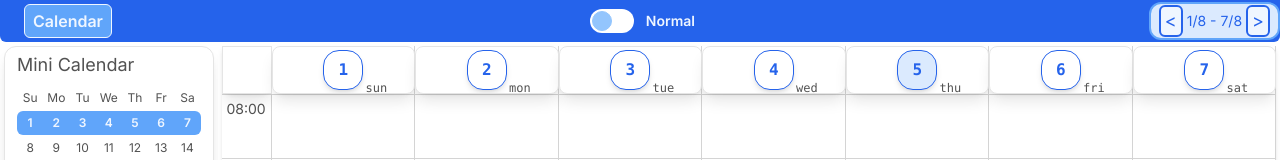
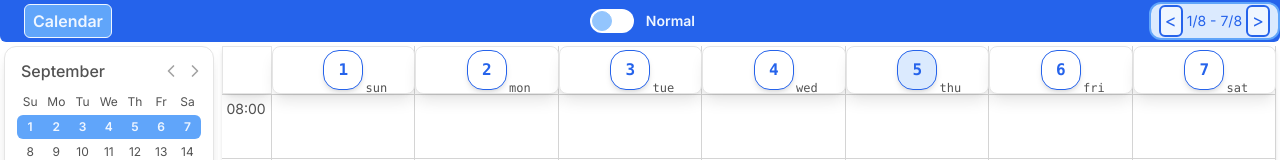
Before and after one commit to lucasduartesobreira/CalendarForge, a Next.js app: page / in a window 1280 px wide. Both pictures are taken after a click on the button "Calendar". Shown: the top 160 px of the page. Built offline with nearby package versions, Linux system fonts and the light colour scheme.

Commit message:
feat(mini-calendar): add a nav bar to mini calendar

```diff
--- a/components/calendar-mini-calendar/miniCalendar.tsx
+++ b/components/calendar-mini-calendar/miniCalendar.tsx
@@ -1,8 +1,8 @@
 import { HTMLDivExtended } from "@/utils/types";
-import { Titles } from "../shared/title-view/titles";
 import { useContext, useEffect, useMemo, useState } from "react";
 import { SelectedDateContext } from "../calendar-navbar/selectedDateContext";
 import { twMerge } from "tailwind-merge";
+import { ChevronLeft, ChevronRight, Undo2 } from "lucide-react";
 
 const daysOnMiniCalendarRange = Array.from(new Array(7 * 6));
 const daysHeader = Array.from(new Array(1 * 7));
@@ -17,10 +17,93 @@ const dayToName = {
   7: "Sa",
 };
 
-const MiniCalendar = ({}: { startDate: number }) => {
+const monthName = {
+  0: "January",
+  1: "February",
+  2: "March",
+  3: "April",
+  4: "May",
+  5: "June",
+  6: "July",
+  7: "August",
+  8: "September",
+  9: "October",
+  10: "November",
+  11: "December",
+} as const;
+
+const Nav = ({
+  startDate,
+  setStartDate,
+  today,
+}: {
+  startDate: Date;
+  setStartDate: (v: Date | ((v: Date) => Date)) => void;
+  today: Date;
+}) => {
+  const month = useMemo(
+    () => startDate.getMonth() as keyof typeof monthName,
+    [startDate],
+  );
+
+  const selectedStartDateMonth = useMemo(
+    () => today.getMonth() as keyof typeof monthName,
+    [today],
+  );
+
+  const showGoBack = useMemo(
+    () => (month !== selectedStartDateMonth ? "visible" : "invisible"),
+    [month, selectedStartDateMonth],
+  );
+
+  return (
+    <nav className="pl-2 pr-2 ml-1 mr-1 pt-1 mt-1 flex w-full gap-1 items-center text-neutral-400 ">
+      <a className="mr-auto font-medium text-neutral-600 ">
+        {monthName[month]}
+      </a>
+      <Undo2
+        className={twMerge(
+          "hover:text-neutral-600 hover:border-1 border-neutral-400 rounded-md cursor-pointer",
+          showGoBack,
+        )}
+        size={20}
+        onClick={(e) => {
+          e.preventDefault();
+          setStartDate(
+            (date) => new Date(date.setMonth(selectedStartDateMonth)),
+          );
+        }}
+      />
+      <ChevronLeft
+        className="hover:text-neutral-600 hover:border-1 border-neutral-400 rounded-md cursor-pointer"
+        size={20}
+        onClick={(e) => {
+          e.preventDefault();
+          setStartDate((date) => new Date(date.setMonth(month - 1)));
+        }}
+      />
+      <ChevronRight
+        className="hover:text-neutral-600 hover:border-1 border-neutral-400 rounded-md cursor-pointer"
+        size={20}
+        onClick={(e) => {
+          e.preventDefault();
+          setStartDate((date) => new Date(date.setMonth(month + 1)));
+        }}
+      />
+    </nav>
+  );
+};
+
+const MiniCalendarContent = () => {
+  const [today, setToday] = useState(new Date());
   const [selectedStartDate, setSelectedStartDate] =
     useContext(SelectedDateContext);
   const [startDate, setStartDate] = useState(selectedStartDate);
+
+  useEffect(() => {
+    const interval = setInterval(() => setToday(new Date()), 60 * 1000);
+    return () => clearInterval(interval);
+  });
 
   useEffect(() => {
     setStartDate(selectedStartDate);
@@ -78,6 +161,8 @@ const MiniCalendar = ({}: { startDate: number }) => {
   );
 
   return (
+    <>
+      <Nav today={today} startDate={startDate} setStartDate={setStartDate} />
       <div className="rounded-lg grid grid-cols-7 text-xs grid-rows-7 p-1 m-1 min-w-max">
         <div className="grid grid-cols-[subgrid] grid-rows-[subgrid] row-start-1 row-end-[2] col-start-1 col-end-[8]">
           {daysHeader.map((_n, index) => (
@@ -144,20 +229,17 @@ const MiniCalendar = ({}: { startDate: number }) => {
           )}
         </div>
       </div>
+    </>
   );
 };
 
-export const MiniCalendarContainer = (
-  args: HTMLDivExtended<HTMLDivElement, { startDate: Date }>,
-) => {
-  const startDate = useMemo(() => args.startDate, [args.startDate]);
+export const MiniCalendar = (args: HTMLDivExtended<HTMLDivElement, {}>) => {
   return (
     <div
       {...args}
       className={`${args.className} min-w-fit bg-white rounded-xl shadow-lg border-[1px] border-neutral-200 overflow-hidden`}
     >
-      <Titles.Normal name="Mini Calendar" />
-      <MiniCalendar startDate={startDate.getTime()} />
+      <MiniCalendarContent />
     </div>
   );
 };
--- a/components/sidebar/sideBar.tsx
+++ b/components/sidebar/sideBar.tsx
@@ -9,7 +9,7 @@ import { HTMLDivExtended } from "@/utils/types";
 import { ListContainer } from "../shared/list-view/list";
 import { Button } from "../shared/button-view/buttons";
 import { Titles } from "../shared/title-view/titles";
-import { MiniCalendarContainer } from "../calendar-mini-calendar/miniCalendar";
+import { MiniCalendar } from "../calendar-mini-calendar/miniCalendar";
 
 const SideBar = (
   args: HTMLDivExtended<
@@ -63,10 +63,7 @@ const SideBar = (
     <div {...arg} className={`${arg.className} flex flex-col min-w-fit`}>
       {storages.isSome() && calendars.isSome() && actions.isSome() && (
         <>
-          <MiniCalendarContainer
-            startDate={startDate}
-            className="p-1 first:mb-1"
-          />
+          <MiniCalendar className="p-1 first:mb-1" />
           <ListContainer
             titleSection={<Titles.Normal name="Calendars" />}
             buttonSection={
--- a/next.config.js
+++ b/next.config.js
@@ -1,4 +1,8 @@
 /** @type {import('next').NextConfig} */
-const nextConfig = {}
+const nextConfig = {
+  experimental: {
+    optimizePackageImports: ["lucide-react"],
+  },
+};
 
-module.exports = nextConfig
+module.exports = nextConfig;
--- a/package.json
+++ b/package.json
@@ -16,6 +16,7 @@
     "autoprefixer": "10.4.15",
     "eslint": "8.47.0",
     "eslint-config-next": "13.4.16",
+    "lucide-react": "^0.439.0",
     "next": "^14.0.2",
     "patch-package": "^8.0.0",
     "postcss": "8.4.27",
```
Also changed, not shown: 1 other file (tests, documents, lock files or other folders). Lines whose indentation alone changed are shown as unchanged.
